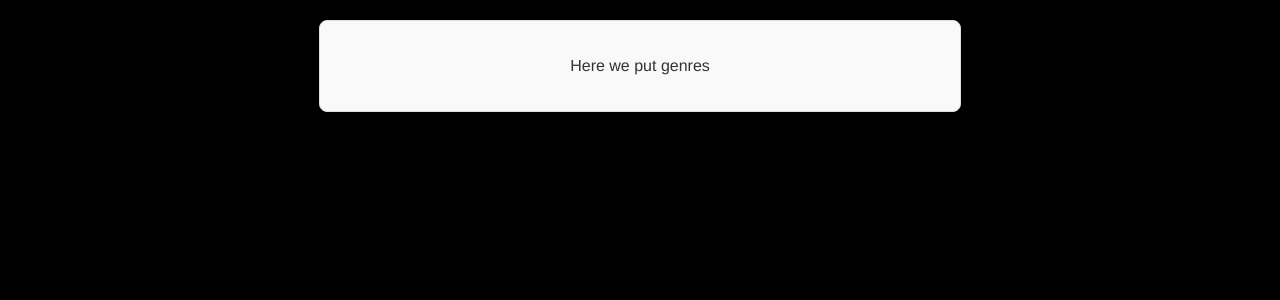
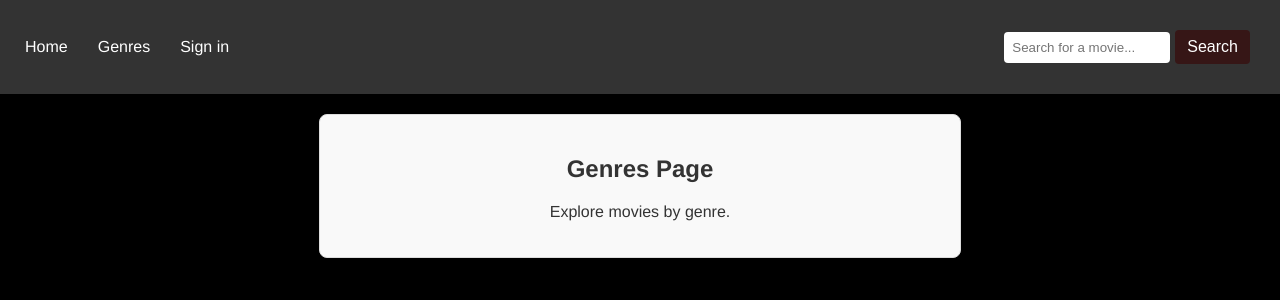
Before and after one commit to logoleptica/moviesearch, a React (Create React App) app: page /Genres in a window 1280 px wide. Shown: the top 300 px of the page. Built offline with nearby package versions, Linux system fonts and the light colour scheme.

Commit message:
Adding Navbar to the Genres and Login Pages

```diff
--- a/src/components/Genres.js
+++ b/src/components/Genres.js
@@ -1,10 +1,15 @@
 import React from "react";
+import NavBar from "./NavBar";
 
-const Genres = () => {
+const Genres = ({ setVideo, handleMovieClick }) => {
   return (
-    <div className="genres-container">
-      <p>Here we put genres</p>
-    </div>
+    <>
+      <NavBar setVideo={setVideo} handleMovieClick={handleMovieClick} />
+      <div className="genres-container">
+        <h2>Genres Page</h2>
+        <p>Explore movies by genre.</p>
+      </div>
+    </>
   );
 };
 
--- a/src/components/Login.js
+++ b/src/components/Login.js
@@ -1,7 +1,10 @@
 import React from "react";
+import NavBar from "./NavBar";
 
-const Login = () => {
+const Login = ({ setVideo, handleMovieClick }) => {
   return (
+    <>
+      <NavBar setVideo={setVideo} handleMovieClick={handleMovieClick} />
       <div className="login-wrapper">
         <form action="">
           <h1>Login</h1>
@@ -25,6 +28,7 @@ const Login = () => {
           </div>
         </form>
       </div>
+    </>
   );
 };
 
```
Lines whose indentation alone changed are shown as unchanged.
